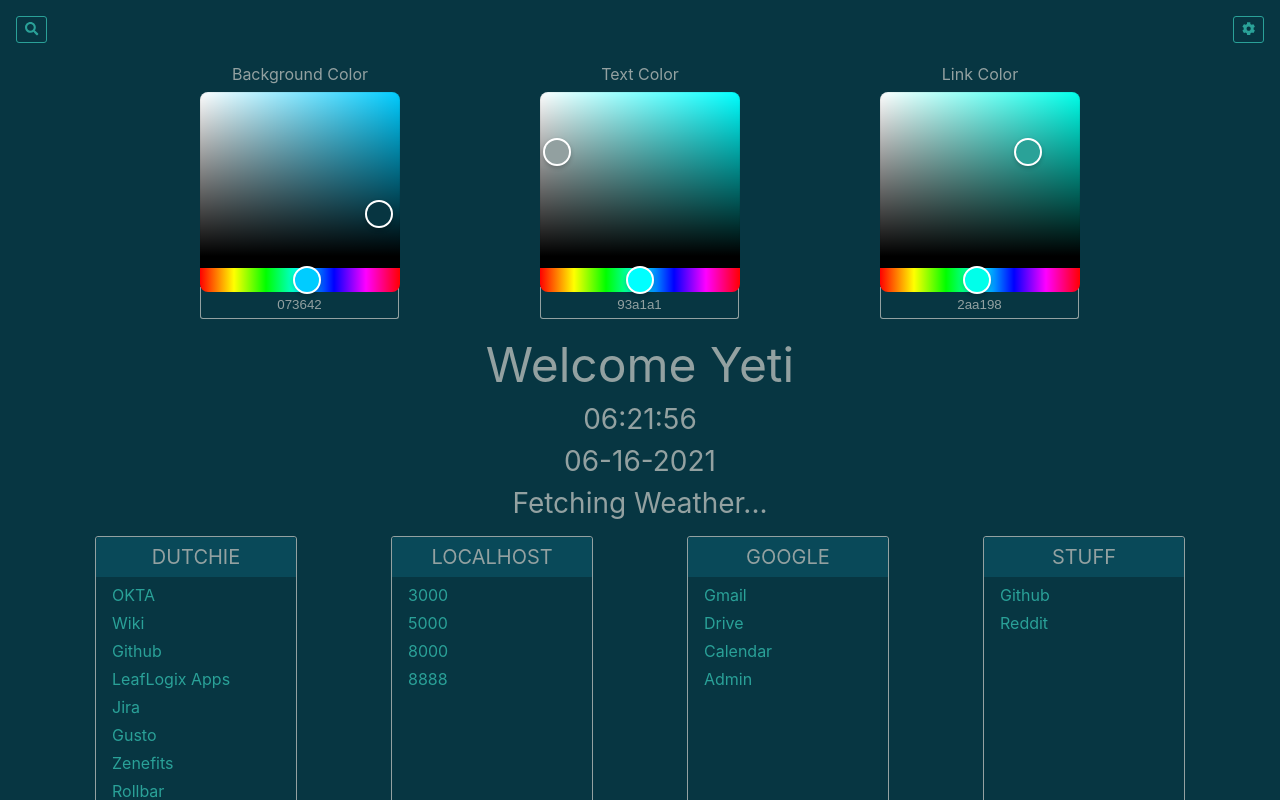
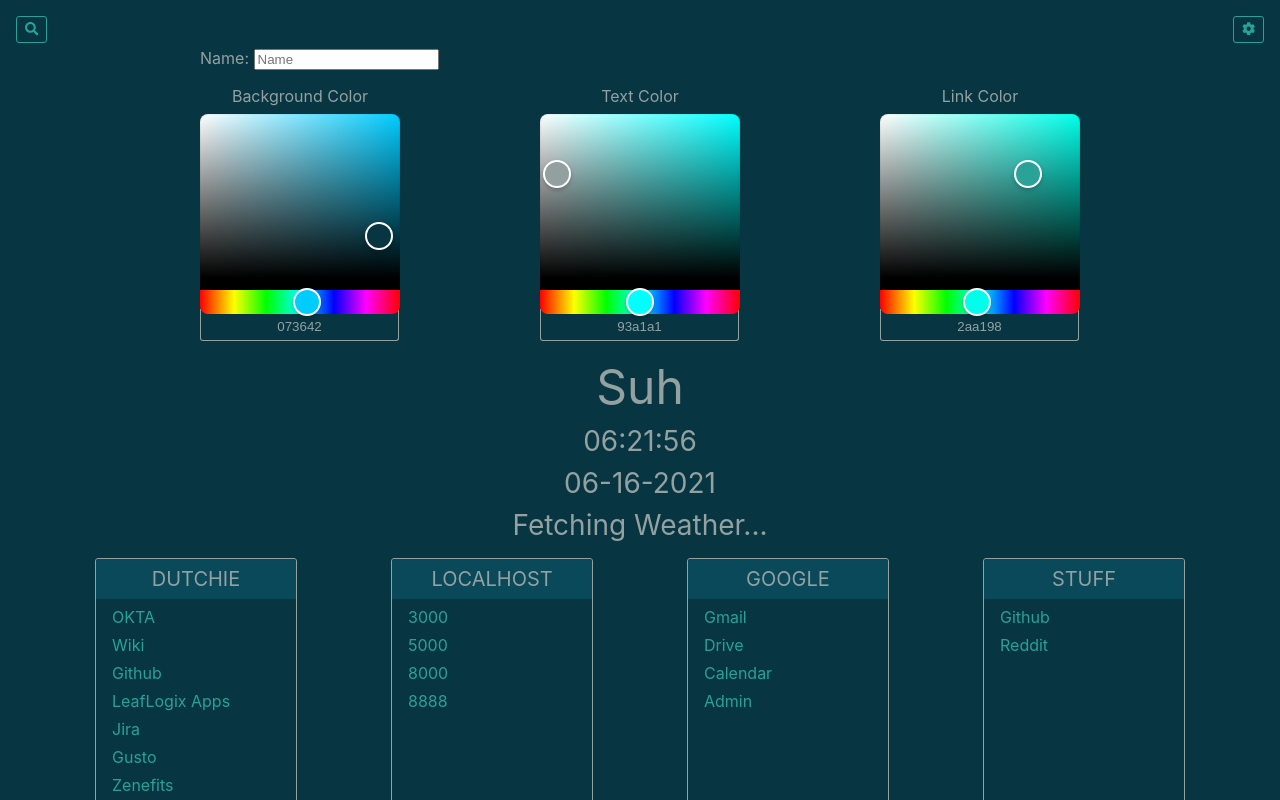
Before and after one commit to z-yeti/start-page, a React (Create React App) app: page / in a window 1280 px wide. Both pictures are taken after a click on the button 1248 px from the left and 29 px from the top of the page. Built offline with nearby package versions, Linux system fonts and the light colour scheme; no server answers.

Commit message:
add username input

```diff
--- a/public/index.html
+++ b/public/index.html
@@ -1,14 +1,12 @@
 <!DOCTYPE html>
 <html lang="en">
+
 <head>
   <meta charset="utf-8" />
   <link rel="icon" href="%PUBLIC_URL%/favicon.ico" />
   <meta name="viewport" content="width=device-width, initial-scale=1" />
   <meta name="theme-color" content="#000000" />
-    <meta
-      name="description"
-      content="Web site created using create-react-app"
-    />
+  <meta name="description" content="Browser start page" />
   <link rel="apple-touch-icon" href="%PUBLIC_URL%/logo192.png" />
   <!--
       manifest.json provides metadata used when your web app is installed on a
@@ -24,8 +22,9 @@
       work correctly both with client-side routing and a non-root public URL.
       Learn how to configure a non-root public URL by running `npm run build`.
     -->
-    <title>React App</title>
+  <title>Start Page</title>
 </head>
+
 <body>
   <noscript>You need to enable JavaScript to run this app.</noscript>
   <div id="root"></div>
@@ -40,4 +39,5 @@
       To create a production bundle, use `npm run build` or `yarn build`.
     -->
 </body>
+
 </html>
--- a/src/App.js
+++ b/src/App.js
@@ -1,5 +1,5 @@
 import React, { useState, useEffect } from "react";
-import styled from 'styled-components'
+import styled from "styled-components";
 import Settings from "./components/settings/index";
 import Search from "./components/search";
 import Welcome from "./components/welcome";
@@ -17,11 +17,13 @@ function App() {
   const [backgroundColor, setBackgroundColor] = useState("#073642");
   const [textColor, setTextColor] = useState("#93a1a1");
   const [linkColor, setLinkColor] = useState("#2aa198");
+  const [username, setUsername] = useState("");
 
   useEffect(() => {
-    const storedBackground = localStorage.getItem("start-page-background")
-    const storedTextColor = localStorage.getItem("start-page-text-color")
-    const storedLinkColor = localStorage.getItem("start-page-link-color")
+    const storedBackground = localStorage.getItem("start-page-background");
+    const storedTextColor = localStorage.getItem("start-page-text-color");
+    const storedLinkColor = localStorage.getItem("start-page-link-color");
+    const storedUsername = localStorage.getItem("start-page-username");
 
     if (storedBackground) {
       setBackgroundColor(storedBackground);
@@ -32,7 +34,9 @@ function App() {
     if (storedLinkColor) {
       setLinkColor(storedLinkColor);
     }
-
+    if (storedUsername) {
+      setUsername(storedUsername);
+    }
   }, []);
 
   return (
@@ -49,9 +53,11 @@ function App() {
         setTextColor={setTextColor}
         linkColor={linkColor}
         setLinkColor={setLinkColor}
+        username={username}
+        setUsername={setUsername}
       />
       <Search textColor={textColor} />
-      <Welcome />
+      <Welcome username={username} />
       <DateTime />
       <Weather />
       <Links linkColor={linkColor} backgroundColor={backgroundColor} />
--- a/src/components/date-time.jsx
+++ b/src/components/date-time.jsx
@@ -4,7 +4,7 @@ import styled from "styled-components";
 const DateTimeText = styled.p`
   text-align: center;
   font-size: 1.75rem;
-  margin: .5rem;
+  margin: 0.5rem;
 `;
 
 function DateTime() {
@@ -52,14 +52,14 @@ function DateTime() {
   });
 
   return (
-    <div>
+    <>
       {time ? (
         <DateTimeText>{time}</DateTimeText>
       ) : (
         <DateTimeText>Calculating time...</DateTimeText>
       )}
       <DateTimeText>{date}</DateTimeText>
-    </div>
+    </>
   );
 }
 
--- a/src/components/links.jsx
+++ b/src/components/links.jsx
@@ -1,6 +1,6 @@
-import styled from 'styled-components'
+import styled from "styled-components";
 import { lighten } from "polished";
-import userLinkObjects from '../lib/links';
+import userLinkObjects from "../lib/links";
 
 const LinkListContainer = styled.div`
   display: flex;
@@ -13,7 +13,7 @@ const LinkList = styled.ul`
   width: 100%;
   max-width: 200px;
   min-width: 150px;
-  margin: .5rem auto;
+  margin: 0.5rem auto;
   border-radius: 3px;
   padding: 0;
 `;
@@ -23,18 +23,16 @@ const LinkListTitle = styled.p`
   margin-bottom: 0.5rem;
   font-size: 1.25rem;
   background-color: ${(props) =>
-    props.backgroundColor
-      ? lighten(0.05, props.backgroundColor)
-      : "#073642"};
+    props.backgroundColor ? lighten(0.05, props.backgroundColor) : "#073642"};
   padding: 0.5rem;
   border-radius: 3px 3px 0 0;
 `;
 const LinkListItem = styled.li`
-  margin: .5rem 1rem;
+  margin: 0.5rem 1rem;
 `;
 const Link = styled.a`
   text-decoration: none;
-  &:hover{
+  &:hover {
     text-decoration: underline;
   }
 `;
--- a/src/components/search.jsx
+++ b/src/components/search.jsx
@@ -36,21 +36,29 @@ const SearchInput = styled.input`
 
 function Search(props) {
   const { textColor } = props;
-  const [ searchActive, setSearchActive ] = useState(false);
-  const [ searchText, setSearchText ] = useState("");
+  const [searchActive, setSearchActive] = useState(false);
+  const [searchText, setSearchText] = useState("");
   const handleSearch = () => {
     window.location.href = `https://www.google.com/search?q=${searchText}`;
   };
   return (
-    <div>
+    <>
       {!searchActive ? (
-        <SearchButton onClick={() => {setSearchActive(!searchActive)}}>
-          <FontAwesomeIcon icon={ faSearch } />
+        <SearchButton
+          onClick={() => {
+            setSearchActive(!searchActive);
+          }}
+        >
+          <FontAwesomeIcon icon={faSearch} />
         </SearchButton>
       ) : (
         <div>
-          <SearchButton onClick={() => {setSearchActive(!searchActive)}}>
-            <FontAwesomeIcon icon={ faTimes } />
+          <SearchButton
+            onClick={() => {
+              setSearchActive(!searchActive);
+            }}
+          >
+            <FontAwesomeIcon icon={faTimes} />
           </SearchButton>
           <SearchContainer>
             <SearchLabel htmlFor="searchInput">Search</SearchLabel>
@@ -61,12 +69,12 @@ function Search(props) {
               onChange={(e) => setSearchText(e.target.value)}
               placeholder="What knowledge do you seek young padawan?"
               textColor={textColor}
-              />
+            />
             {searchText && <button onClick={handleSearch}>Search</button>}
           </SearchContainer>
         </div>
       )}
-    </div>
+    </>
   );
 }
 
--- a/src/components/settings/background-color.jsx
+++ b/src/components/settings/background-color.jsx
@@ -3,7 +3,7 @@ import { HexColorPicker, HexColorInput } from "react-colorful";
 function BackgroundColor(props) {
   const { backgroundColor, setBackgroundColor } = props;
   const setBackgroundInLocalStorage = (e) => {
-    setBackgroundColor(e)
+    setBackgroundColor(e);
     localStorage.setItem("start-page-background", e);
   };
   return (
--- a/src/components/settings/index.jsx
+++ b/src/components/settings/index.jsx
@@ -18,14 +18,14 @@ const SettingsButton = styled.button`
 `;
 
 const SettingsContainer = styled.div`
-
+  max-width: 880px;
+  margin: 0 auto;
 `;
 
 const SettingsContainerColors = styled.div`
   display: flex;
   justify-content: space-between;
   margin: 1rem auto;
-  max-width: 880px;
   & label {
     display: block;
     width: 100%;
@@ -36,9 +36,6 @@ const SettingsContainerColors = styled.div`
     width: calc(200px - 15px);
     background: none;
     border: 1px solid;
-    border-top-color: currentcolor;
-    border-top-style: solid;
-    border-top-width: 1px;
     border-top: none;
     border-radius: 0 0 3px 3px;
     margin: -5px 0 0;
@@ -57,11 +54,13 @@ function Settings(props) {
     setTextColor,
     linkColor,
     setLinkColor,
+    username,
+    setUsername,
   } = props;
   const [settingsActive, setSettingsActive] = useState(false);
 
   return (
-    <div>
+    <>
       <SettingsButton
         linkColor={linkColor}
         onClick={() => setSettingsActive(!settingsActive)}
@@ -70,6 +69,16 @@ function Settings(props) {
       </SettingsButton>
       {settingsActive ? (
         <SettingsContainer>
+          <div>
+            <label htmlFor="usernameInput">Name: </label>
+            <input
+              type="text"
+              id="usernameInput"
+              placeholder="Name"
+              value={username}
+              onChange={(e) => setUsername(e.target.value)}
+            />
+          </div>
           <SettingsContainerColors textColor={textColor}>
             <BackgroundColor
               backgroundColor={backgroundColor}
@@ -80,7 +89,7 @@ function Settings(props) {
           </SettingsContainerColors>
         </SettingsContainer>
       ) : null}
-    </div>
+    </>
   );
 }
 
--- a/src/components/weather.jsx
+++ b/src/components/weather.jsx
@@ -4,7 +4,10 @@ import styled from "styled-components";
 const WeatherText = styled.p`
   text-align: center;
   font-size: 1.75rem;
-  margin: .5rem;
+  margin: 0.5rem;
+  & span{
+    text-transform: capitalize;
+  }
 `;
 
 function Weather() {
@@ -22,7 +25,7 @@ function Weather() {
       if (xhr.readyState === 4) {
         if (xhr.status === 200) {
           let json = JSON.parse(xhr.responseText);
-          setTemp(json.main.temp.toFixed(0) + " F");
+          setTemp(json.main.temp.toFixed(0) + "°F");
           setWeatherDesc(json.weather[0].description);
         } else {
           console.log("error msg: " + xhr.status);
@@ -30,21 +33,21 @@ function Weather() {
       }
     };
     xhr.send();
-  }
+  };
 
   useEffect(() => {
     getWeather();
-  })
+  });
   return (
-    <div>
+    <>
       {weatherDesc && temp ? (
         <WeatherText>
-      {weatherDesc} and {temp}
+          <span>{weatherDesc}</span> and {temp}
         </WeatherText>
       ) : (
         <WeatherText>Fetching Weather...</WeatherText>
       )}
-    </div>
+    </>
   );
 }
 
--- a/src/components/welcome.jsx
+++ b/src/components/welcome.jsx
@@ -5,8 +5,15 @@ const WelcomeText = styled.p`
   font-size: 3rem;
 `;
 
-function Welcome() {
-  return <WelcomeText>Welcome Yeti</WelcomeText>;
+function Welcome(props) {
+  const { username } = props;
+  const welcomes = ["Suh", "Hello", "Welcome"];
+  const welcomeText = welcomes[Math.floor(Math.random() * welcomes.length)];
+  return (
+    <WelcomeText>
+      {welcomeText} {username}
+    </WelcomeText>
+  );
 }
 
 export default Welcome;
--- a/src/lib/links.js
+++ b/src/lib/links.js
@@ -89,8 +89,8 @@ const userLinkObjects = {
     {
       url: "https://old.reddit.com/r/all",
       name: "Reddit",
-    }
+    },
   ],
 };
 
-export default userLinkObjects
+export default userLinkObjects;
```
Also changed, not shown: src/index.js (+5 -5 lines). Lines whose indentation alone changed are shown as unchanged.
